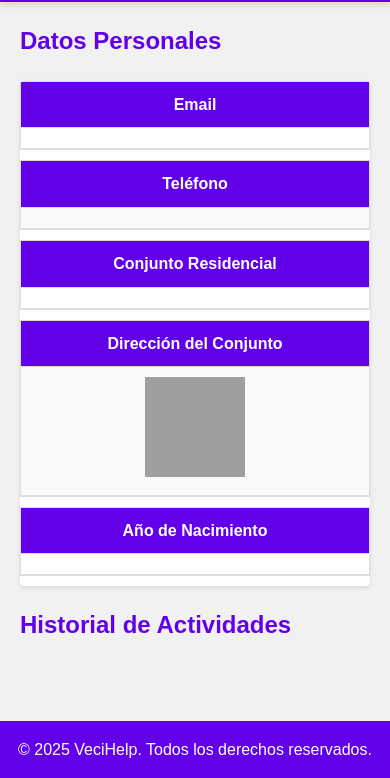
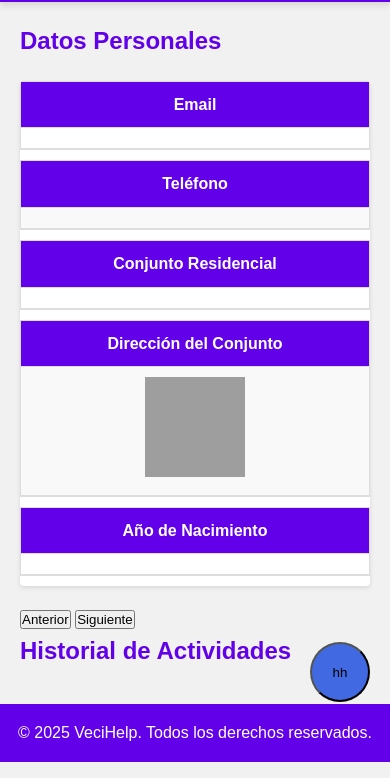
Before and after one commit to DaniP-Dev/veciHelp_corte2, a plain HTML site: page html/userRegular.html in a window 390 px wide. Shown: the part 82-860 px from the top of the page. Drawn offline with Linux system fonts and the light colour scheme; grey boxes are pictures that could not be loaded.

Commit message:
diseño chatbot

```diff
--- a/css/chatbot.css
+++ b/css/chatbot.css
@@ -8,6 +8,8 @@
   flex-direction: column;
   height: 100vh;
   width: 100%;
+
+
 }
 .encabezado {
   background-color: rgb(202, 255, 127);
@@ -36,7 +38,7 @@ input[type="text"] {
   border: 1px solid black;
   padding: 5px;
 }
-button {
+.buttonChatbot {
   width: 20%;
   height: 40px;
   border-radius: 5px;
@@ -44,3 +46,18 @@ button {
   background-color: rgb(202, 255, 127);
   cursor: pointer;
 }
+
+.botonComponente {
+  background-color: royalblue;
+  position: fixed;
+  bottom: 60px;
+  right: 20px;
+  z-index: 1000;
+  width: 60px;
+  height: 60px;
+  border-radius: 50%;
+  display: flex;
+  justify-content: center;
+  align-items: center;
+  cursor: pointer;
+}
--- a/css/userGlobal.css
+++ b/css/userGlobal.css
@@ -13,6 +13,9 @@ footer {
   text-align: center;
   padding: 1rem 0;
   margin-top: 1rem;
+  position: fixed;
+  bottom: 0px;
+  width: 100%;
 }
 
 body {
@@ -133,4 +136,18 @@ tr:nth-child(even) {
     font-weight: bold;
     text-align: left;
   }
+  .botonComponente {
+    background-color: royalblue;
+    position: fixed;
+    bottom: 60px;
+    right: 20px;
+    z-index: 1000;
+    width: 60px;
+    height: 60px;
+    border-radius: 50%;
+    display: flex;
+    justify-content: center;
+    align-items: center;
+    cursor: pointer;
+  }
 }
--- a/html/userRegular.html
+++ b/html/userRegular.html
@@ -6,6 +6,7 @@
     <meta name="viewport" content="width=device-width, initial-scale=1.0">
     <title>Regular</title>
     <link rel="stylesheet" href="../css/userGlobal.css">
+    <link rel="stylesheet" href="../css/chatbot.css">
 </head>
 
 <body>
@@ -51,6 +52,11 @@
                     </tr>
                 </thead>
             </table>
+            <div>
+                <button>Anterior</button>
+                <span></span>
+                <button>Siguiente</button>
+            </div>
         </div>
 
         <table id="historialActividadesTable">
@@ -63,13 +69,24 @@
                 </tr>
             </thead>
             <tbody>
-                <!-- espacio par los datos de las tablas -->
+                <!-- espacio para los datos de las tablas -->
             </tbody>
         </table>
+
+        <div>
+            <button>Anterior</button>
+            <span></span>
+            <button>Siguiente</button>
+        </div>
+        <div class="containerbotonChatbot">
+            <button onclick="botonChatbot()" class="botonComponente">hh</button>
+            <div id="chatbotComponente"></div>
+        </div>
     </main>
     <footer>
         <p>© 2025 VeciHelp. Todos los derechos reservados.</p>
     </footer>
+    <script src="../js/chatbot.js"></script>
 
 </body>
 
--- a/js/chatbot.js
+++ b/js/chatbot.js
@@ -1,15 +1,30 @@
 const botonChatbot = () => {
     const chatbotComponente = document.getElementById('chatbotComponente');
-    if (chatbotComponente.style.display === 'none') {
+    if (chatbotComponente.style.display === 'none' || chatbotComponente.style.display === '') {
         const iframe = document.createElement('iframe');
-        iframe.src = 'html/chatbot.html';
+        iframe.src = '../html/chatbot.html';
         iframe.style.width = '50%';
         iframe.style.height = '500px';
         iframe.frameBorder = '0'; // Eliminar el borde del iframe
+        iframe.style.position = 'fixed'; // Posición fija
+        iframe.style.bottom = '60px'; // Ajustar la posición desde abajo a 60px
+        iframe.style.right = '80px'; // Ajustar la posición desde la derecha
+        iframe.style.transition = 'transform 0.3s ease-in-out'; // Añadir transición
+        iframe.style.transform = 'translateY(100%)'; // Inicialmente fuera de la vista
+
         chatbotComponente.innerHTML = ''; // Limpiar el contenido del div
         chatbotComponente.appendChild(iframe); // Agregar el iframe al div
         chatbotComponente.style.display = 'block'; // Mostrar el div
+
+        // Forzar reflujo para que la transición funcione
+        setTimeout(() => {
+            iframe.style.transform = 'translateY(0)';
+        }, 0);
     } else {
-        chatbotComponente.style.display = 'none';
+        const iframe = chatbotComponente.querySelector('iframe');
+        iframe.style.transform = 'translateY(100%)'; // Mover fuera de la vista
+        setTimeout(() => {
+            chatbotComponente.style.display = 'none';
+        }, 300); // Esperar a que termine la transición antes de ocultar el div
     }
 };
```
Also changed, not shown: html/chatbot.html (+1 -1 lines), index.html (+1 -4 lines).
